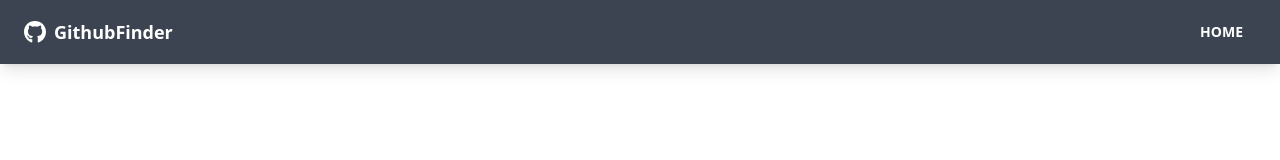
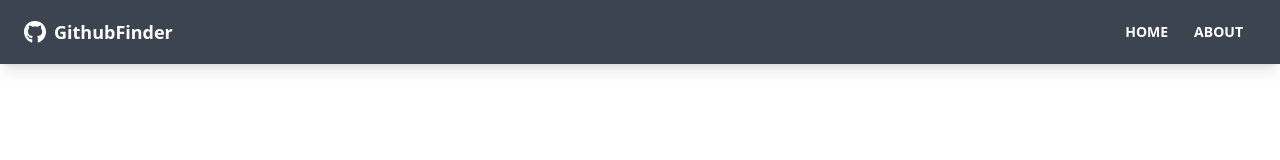
Before and after one commit to oliveroliverio/ud-brad-traversy-react-front-to-back-2022, a React (Create React App) app: page / in a window 1280 px wide. Shown: the top 160 px of the page. Built offline with nearby package versions, Linux system fonts and the light colour scheme; the HTML template or start-up script is replaced by a standard one.

Commit message:
added About link

```diff
--- a/src/components/layout/Navbar.js
+++ b/src/components/layout/Navbar.js
@@ -25,6 +25,9 @@ function Navbar({ title }) {
             <Link to='/' className='btn btn-ghost btn-sm rounded-btn'>
               Home
             </Link>
+            <Link to='/about' className='btn btn-ghost btn-sm rounded-btn'>
+              About
+            </Link>
           </div>
         </div>
       </div>
```
